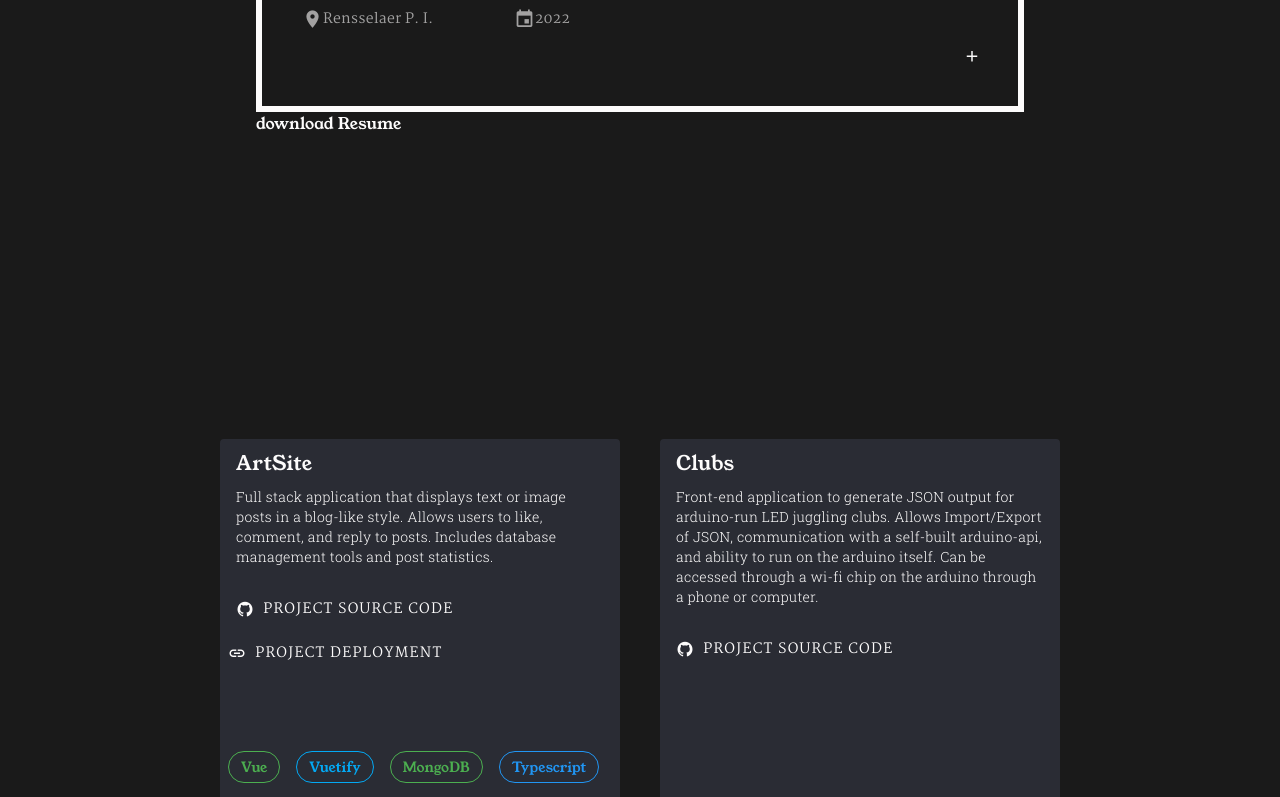
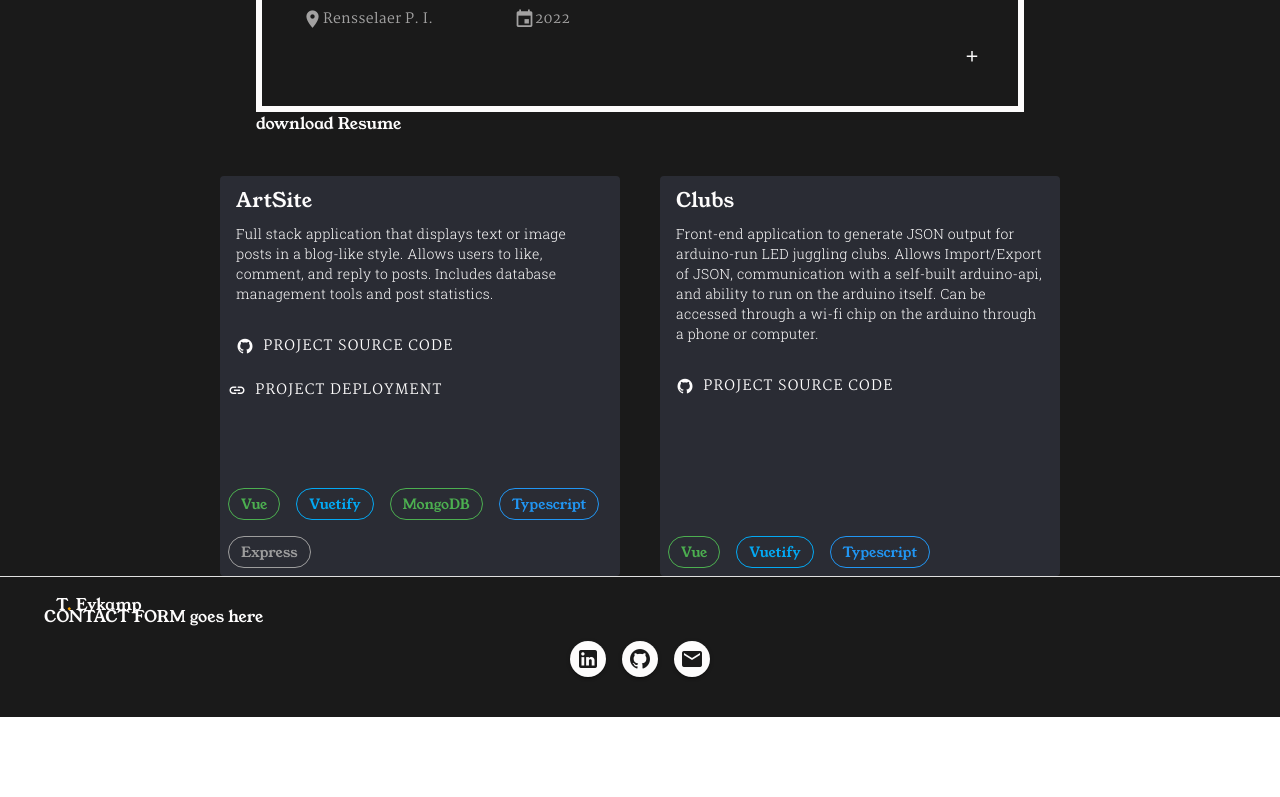
Before and after one commit to teykamp/homepage, a Vue app: page / in a window 1280 px wide. Shown: the part 1201-1998 px from the top of the page. After the commit the page ends 1918 px from the top, so only its background shows below. Built offline with nearby package versions, Linux system fonts and the light colour scheme.

Commit message:
remove 100vh

```diff
--- a/src/components/CodingContent.vue
+++ b/src/components/CodingContent.vue
@@ -2,7 +2,7 @@
   <div
     class="resume-content d-flex justify-center flex-wrap"
     :style="{
-      'min-height': '100vh',
+      // 'min-height': '100vh',
       ...colors,
   }">
     <v-card
--- a/src/components/EngineeringContent.vue
+++ b/src/components/EngineeringContent.vue
@@ -1,7 +1,7 @@
 <template>
   <div class="resume-content" :style="{
       ...colors,
-      'min-height': '100vh',
+      // 'min-height': '100vh',
       'padding-left': mdAndUp ? '20%' : '',
       'padding-right': mdAndUp ? '20%' : '',
     }">
```
